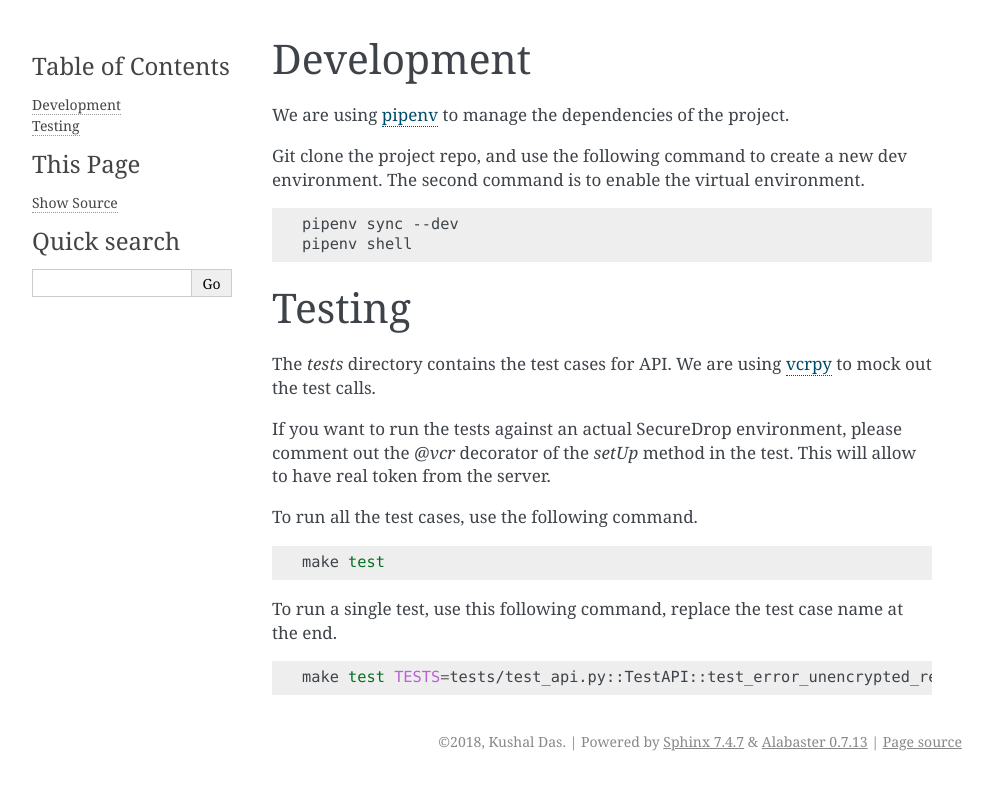
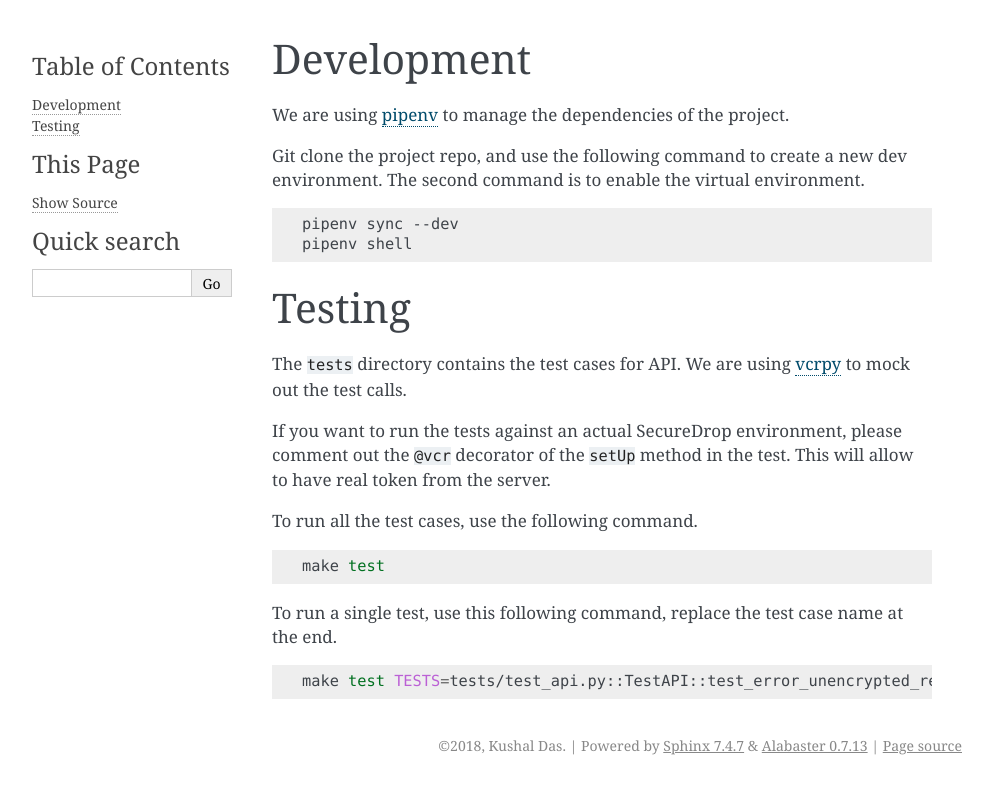
Before and after one commit to freedomofpress/securedrop-client, a Sphinx documentation site: the page built from docs/development.rst, in a window 1280 px wide. Shown: the top 794 px of the page, without its empty margins (148-1141 px from the left). Built offline with Sphinx 7.4.7, drawn with Linux system fonts in a browser that asks for light colours.

Commit message:
better formatting of original text

```diff
--- a/docs/development.rst
+++ b/docs/development.rst
@@ -17,11 +17,11 @@ environment. The second command is to enable the virtual environment.
 Testing
 ========
 
-The `tests` directory contains the test cases for API. We are using `vcrpy
+The ``tests`` directory contains the test cases for API. We are using `vcrpy
 <http://vcrpy.readthedocs.io/en/latest/>`_ to mock out the test calls.
 
 If you want to run the tests against an actual SecureDrop environment, please
-comment out the `@vcr` decorator of the `setUp` method in the test. This will
+comment out the ``@vcr`` decorator of the ``setUp`` method in the test. This will
 allow to have real token from the server.
 
 To run all the test cases, use the following command.
```
